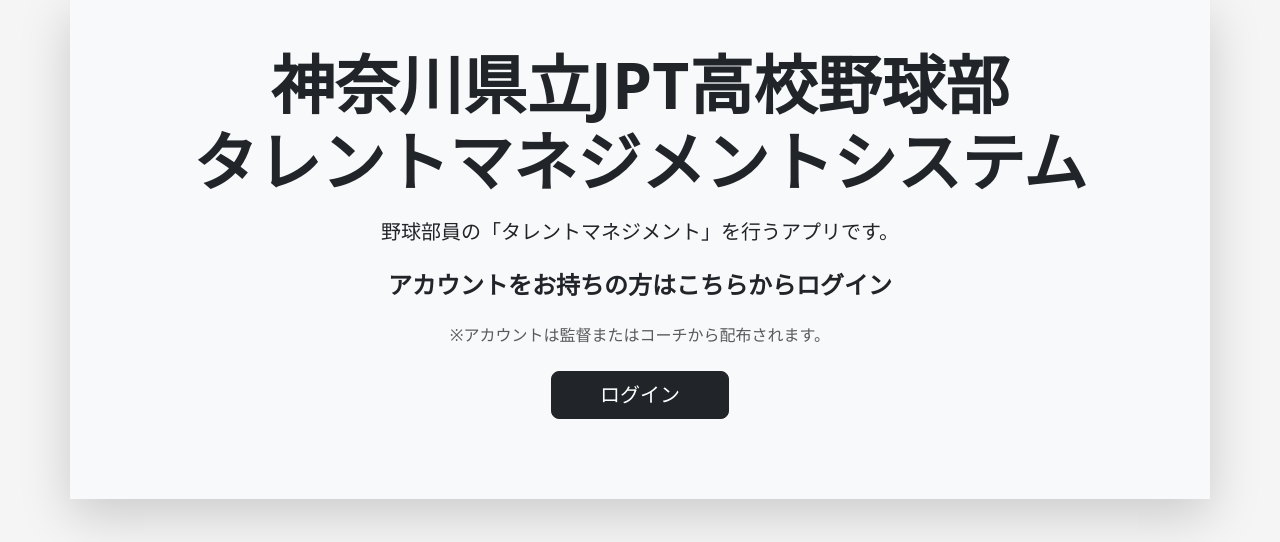
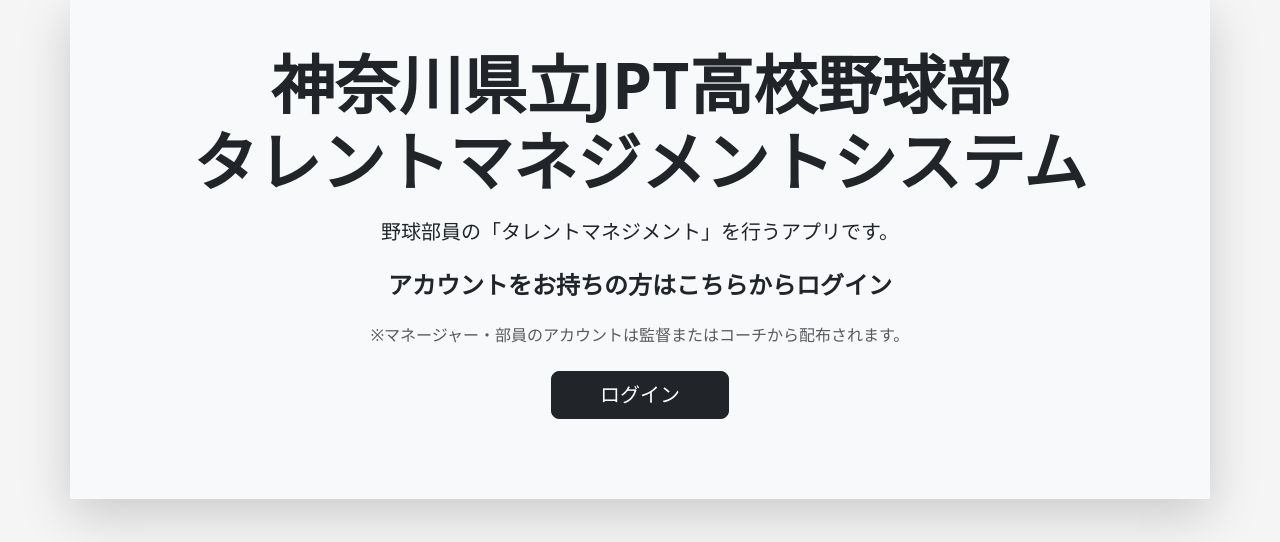
Before and after one commit to tomoki-shiozaki/baseball-talent-management-app, a Django app: page / in a window 1280 px wide. Shown: the part 147-689 px from the top of the page. Run offline with Django 5.2, Linux system fonts and the light colour scheme; parts of the project's set-up code (start-up, migrations or seed data) failed here and were passed over.

Commit message:
refactor(templates): minor changes

```diff
--- a/templates/approvals/manager_measurement_form.html
+++ b/templates/approvals/manager_measurement_form.html
@@ -14,7 +14,7 @@
     <li class="list-group-item"><strong>部員名:</strong> {{ approval.measurement.player|display_name }}</li>
     <li class="list-group-item"><strong>測定日:</strong> {{ approval.measurement.date }}</li>
     <li class="list-group-item"><strong>ステップ:</strong> {{ approval.get_step_display }}</li>
-    <li class="list-group-item"><strong>否認者:</strong> {{ approval.approver|display_name }}（{{ approval.role }}）</li>
+    <li class="list-group-item"><strong>否認者:</strong> {{ approval.approver|display_name }}</li>
     <li class="list-group-item"><strong>否認日:</strong> {{ approval.created_at|date:"Y年m月d日 H:i" }}</li>
     <li class="list-group-item">
       <strong>コメント:</strong>
--- a/templates/home.html
+++ b/templates/home.html
@@ -59,7 +59,7 @@
     <!-- ログイン前のトップ画面 -->
     <div class="text-center">
         <h2 class="h4 mb-4 fw-bold">アカウントをお持ちの方はこちらからログイン</h2>
-        <p class="text-muted">※アカウントは監督またはコーチから配布されます。</p>
+        <p class="text-muted">※マネージャー・部員のアカウントは監督またはコーチから配布されます。</p>
         <div class="lead mb-4">
             <a href="{% url 'login' %}" class="btn btn-dark btn-lg px-5 py-2 my-2">ログイン</a>
         </div>
```
